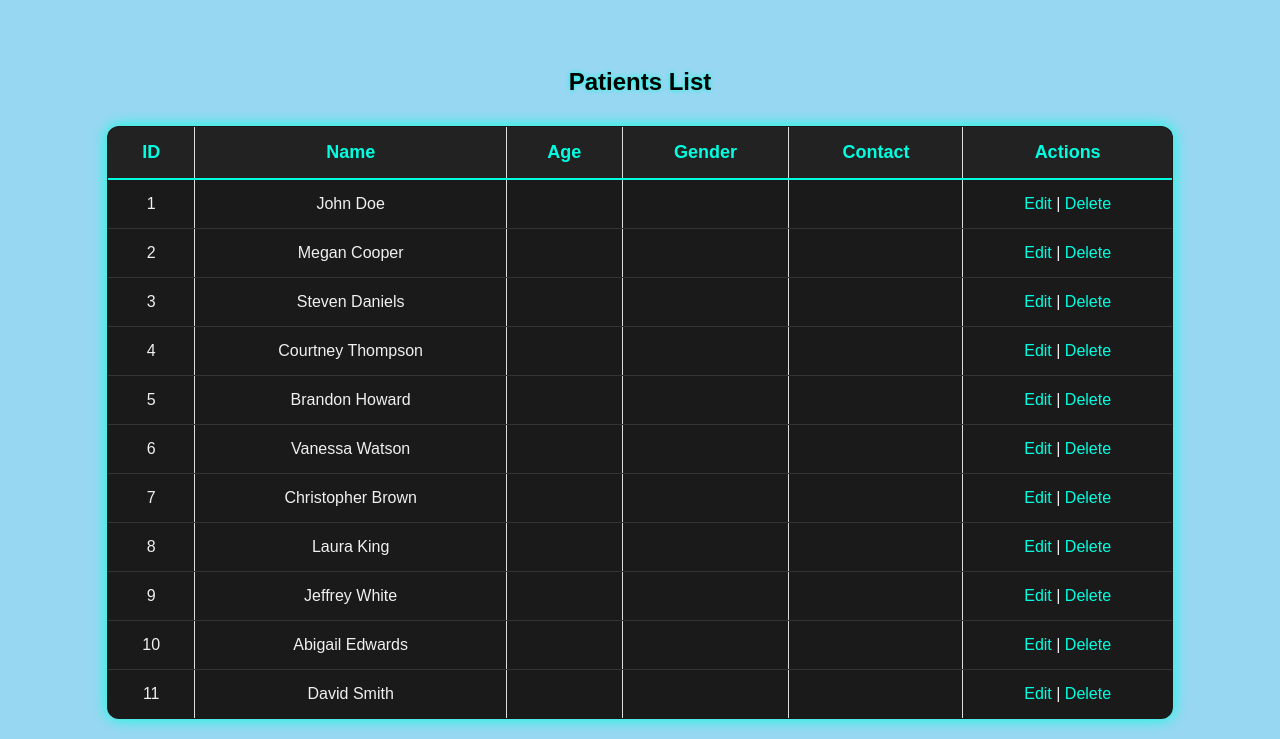
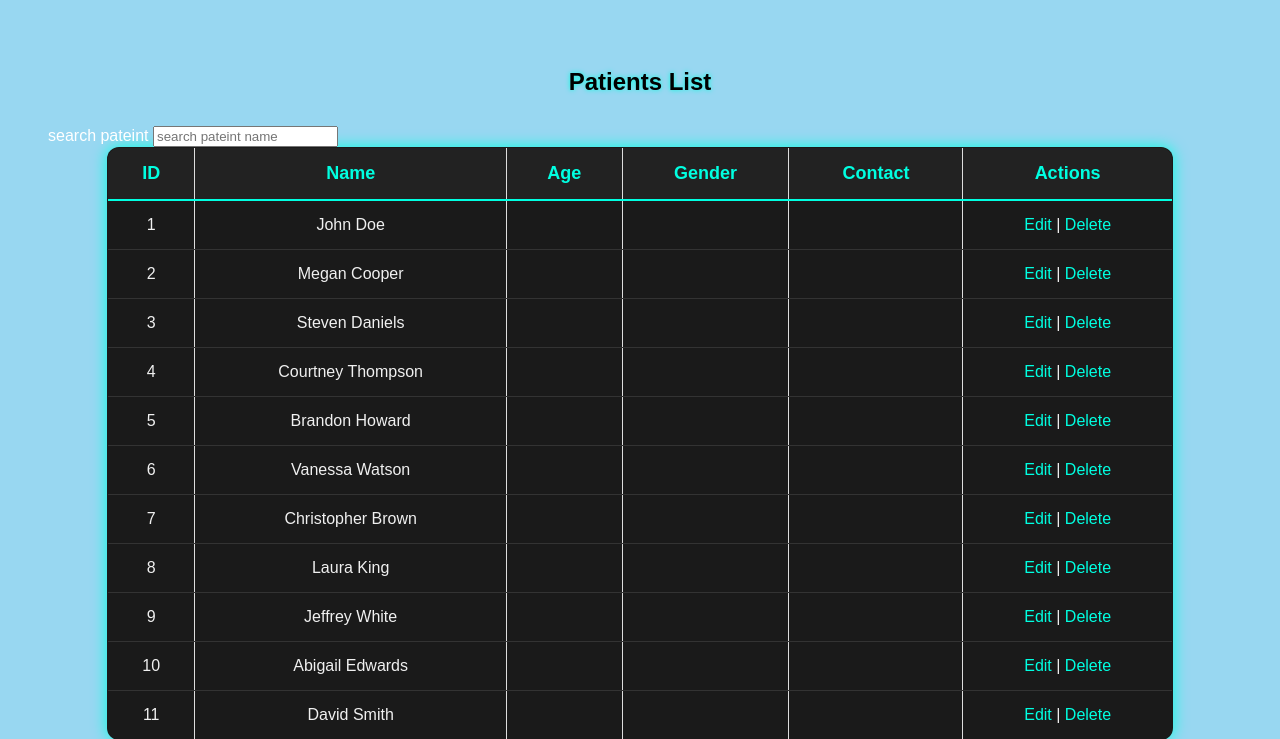
Before and after one commit to Ishankalhe911/-clinic-management, a PHP site: page /view_patients.php in a window 1280 px wide. Shown: the top 739 px of the page. Run offline with PHP 8.4, Linux system fonts and the light colour scheme; data comes from the database, SQL or seed files in the repository; data that the repository does not hold is empty.

Commit message:
Update view_patients.php

```diff
--- a/patients/view_patients.php
+++ b/patients/view_patients.php
@@ -114,6 +114,8 @@ h2 {
 </head>
 <body>
     <h2>Patients List</h2>
+   <label for="search pateint">search pateint</label>
+<input type="search" id name="name" placeholder="search pateint name">
  <table border="1">
     <tr>
         <th>ID</th>
```
